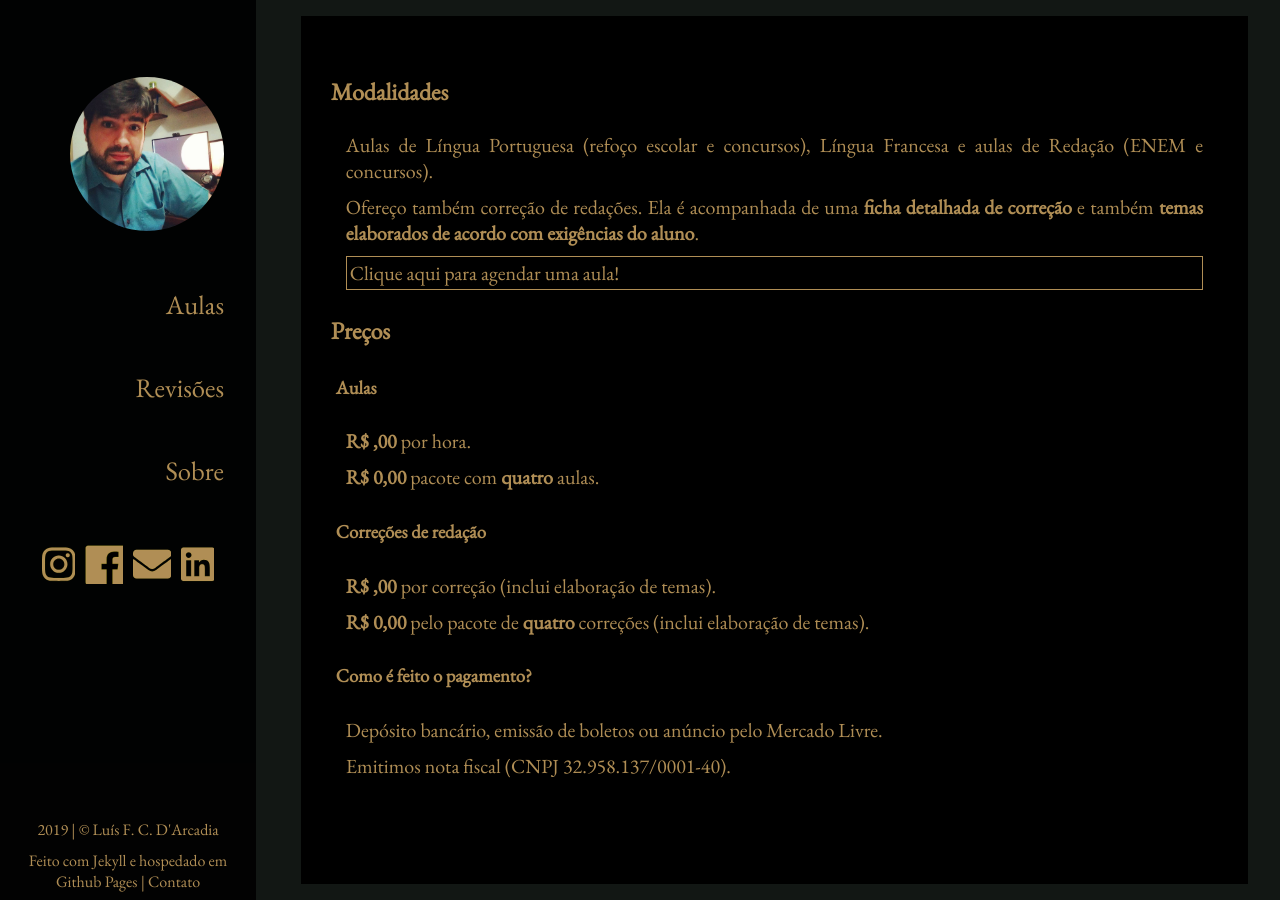
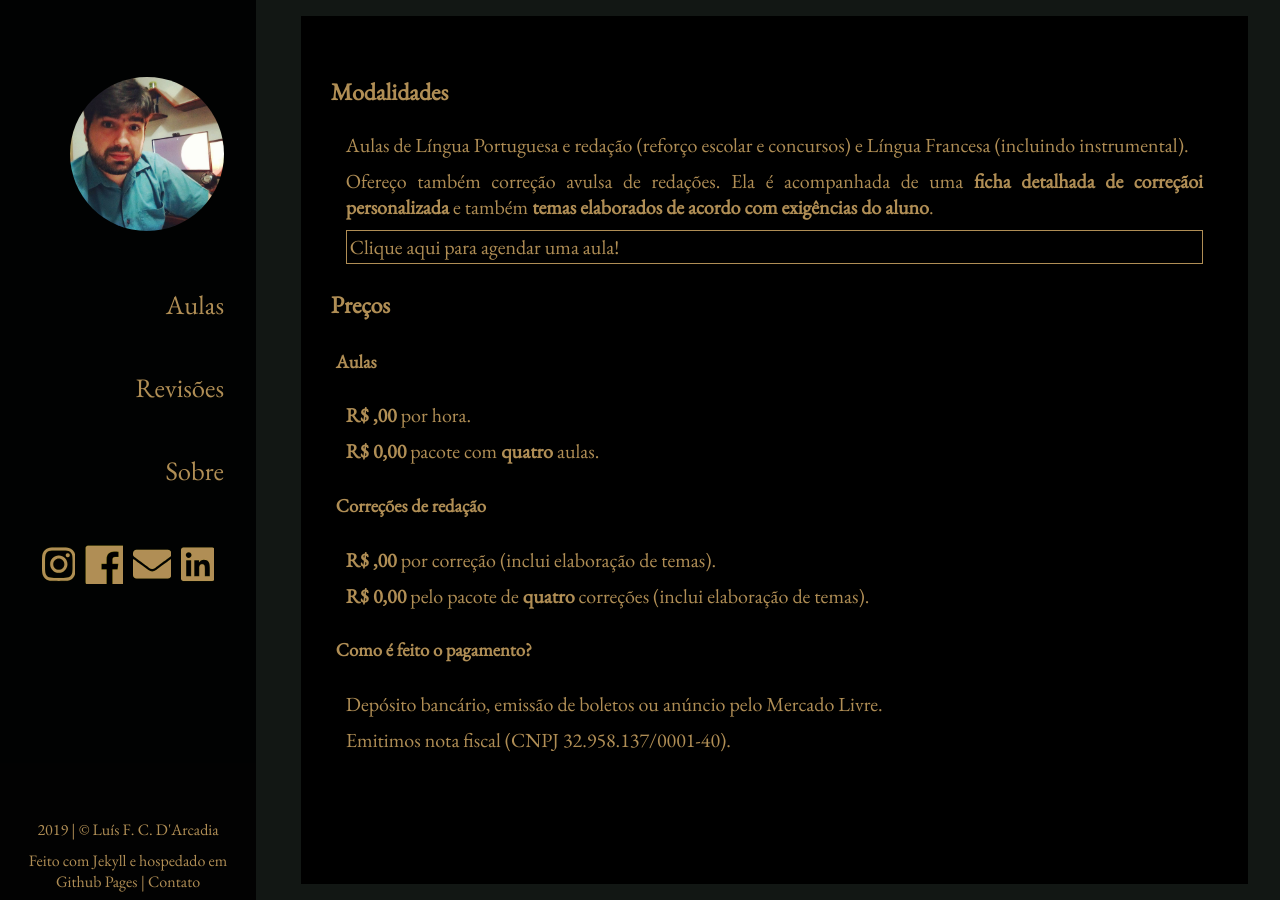
Before and after one commit to luisdarcadia/luisdarcadia.github.io, a Jekyll site: the page built from pages/includes/alunos.md, in a window 1280 px wide. Built offline with Jekyll 4.4.1, drawn with Linux system fonts in a browser that asks for light colours; nearby versions of some CDN libraries; our own code applies the rules of GitHub Pages for plain Markdown files.

Commit message:
Update alunos.md

```diff
--- a/pages/includes/alunos.md
+++ b/pages/includes/alunos.md
@@ -1,8 +1,8 @@
 # Modalidades
 
-Aulas de Língua Portuguesa (refoço escolar e concursos), Língua Francesa e aulas de Redação (ENEM e concursos).
+Aulas de Língua Portuguesa e redação (reforço escolar e concursos) e Língua Francesa (incluindo instrumental).
 
-Ofereço também correção de redações. Ela é acompanhada de uma **ficha detalhada de correção** e também **temas elaborados de acordo com exigências do aluno**.
+Ofereço também correção avulsa de redações. Ela é acompanhada de uma **ficha detalhada de correçãoi personalizada** e também **temas elaborados de acordo com exigências do aluno**.
 
 <a id="agendar" target="_blank" href="https://calendar.google.com/event?action=TEMPLATE&amp;tmeid=NHE5bHNsOG9pOWhkZG84bTNrNjVucHEwcTAgZTBjMDdrc2luMnVvMHE5aTZyamFkNjQxZXNAZw&amp;tmsrc=e0c07ksin2uo0q9i6rjad641es%40group.calendar.google.com"> Clique aqui para agendar uma aula! </a>
 
```
